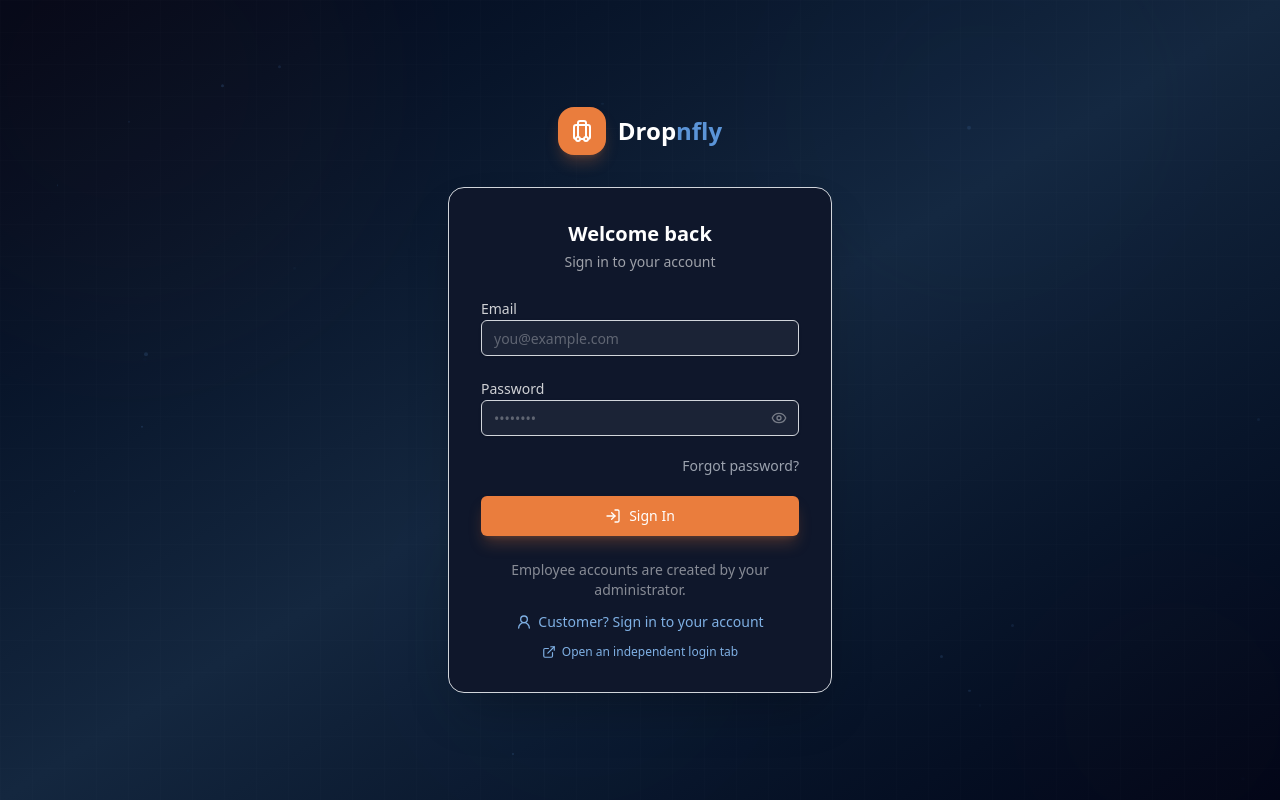
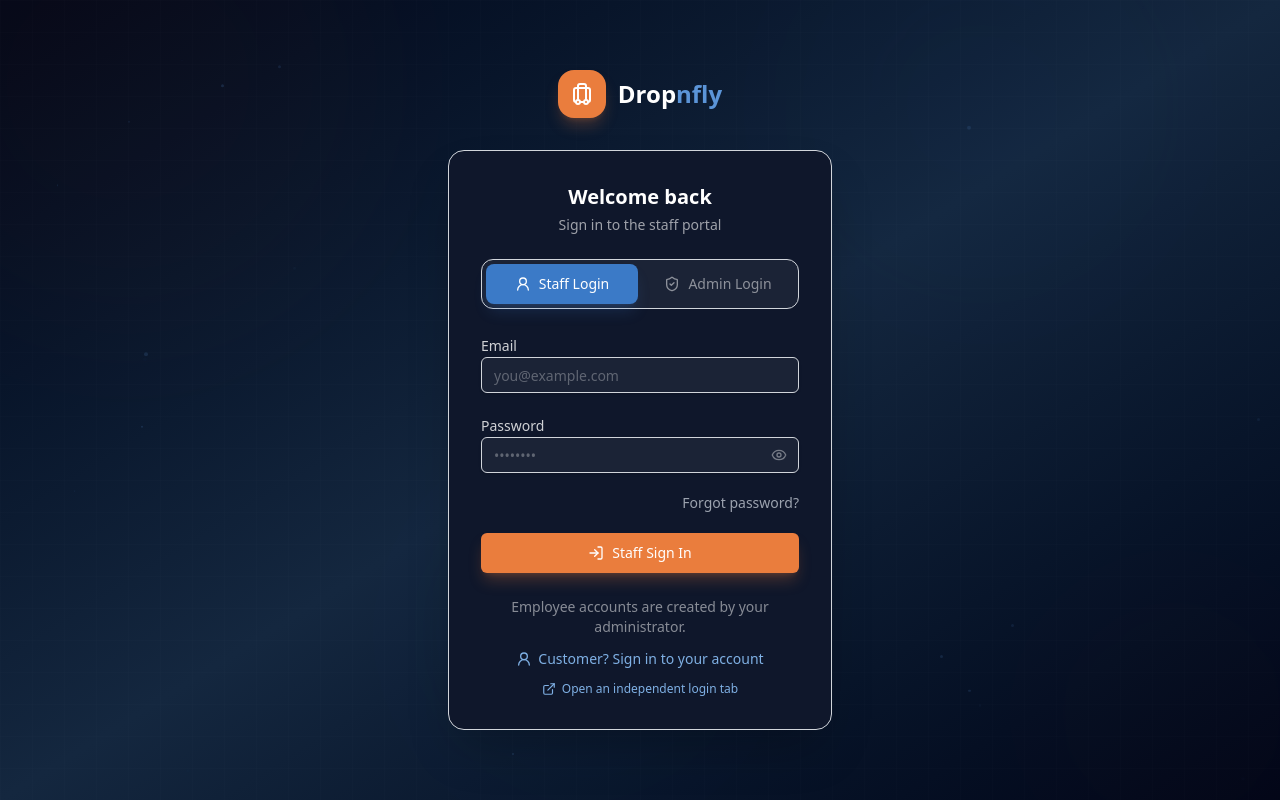
Before and after one commit to carlkelvin8/DropnFly, a Next.js app: page /login in a window 1280 px wide. Built offline with nearby package versions, Linux system fonts and the light colour scheme.

Commit message:
feat: separate admin and staff login

```diff
--- a/src/app/(auth)/login/page.tsx
+++ b/src/app/(auth)/login/page.tsx
@@ -89,6 +89,7 @@ function LoginForm() {
   const [loading, setLoading] = useState(false);
   const [showPassword, setShowPassword] = useState(false);
   const [showTotp, setShowTotp] = useState(false);
+  const [accountType, setAccountType] = useState<"STAFF" | "ADMIN">("STAFF");
   const [email, setEmail] = useState("");
   const [password, setPassword] = useState("");
   const [totpCode, setTotpCode] = useState("");
@@ -111,6 +112,7 @@ function LoginForm() {
     const result = await signIn("credentials", {
       email,
       password,
+      accountType,
       ...(showTotp ? { totpCode } : {}),
       redirect: false,
     });
@@ -212,8 +214,51 @@ function LoginForm() {
               className="mb-6 text-center"
             >
               <h1 className="text-xl font-semibold text-white">Welcome back</h1>
-              <p className="mt-1 text-sm text-white/60">Sign in to your account</p>
+              <p className="mt-1 text-sm text-white/60">
+                Sign in to the {accountType === "ADMIN" ? "admin" : "staff"} portal
+              </p>
             </motion.div>
+
+            <div
+              className="mb-6 grid grid-cols-2 gap-1 rounded-xl border border-white/10 bg-white/5 p-1"
+              role="group"
+              aria-label="Select account type"
+            >
+              <button
+                type="button"
+                aria-pressed={accountType === "STAFF"}
+                onClick={() => {
+                  setAccountType("STAFF");
+                  setError("");
+                  setShowTotp(false);
+                }}
+                className={`flex items-center justify-center gap-2 rounded-lg px-3 py-2.5 text-sm font-medium transition-all ${
+                  accountType === "STAFF"
+                    ? "bg-blue-500 text-white shadow-lg shadow-blue-500/20"
+                    : "text-white/50 hover:bg-white/5 hover:text-white/80"
+                }`}
+              >
+                <UserRound className="h-4 w-4" />
+                Staff Login
+              </button>
+              <button
+                type="button"
+                aria-pressed={accountType === "ADMIN"}
+                onClick={() => {
+                  setAccountType("ADMIN");
+                  setError("");
+                  setShowTotp(false);
+                }}
+                className={`flex items-center justify-center gap-2 rounded-lg px-3 py-2.5 text-sm font-medium transition-all ${
+                  accountType === "ADMIN"
+                    ? "bg-orange-500 text-white shadow-lg shadow-orange-500/20"
+                    : "text-white/50 hover:bg-white/5 hover:text-white/80"
+                }`}
+              >
+                <ShieldCheck className="h-4 w-4" />
+                Admin Login
+              </button>
+            </div>
 
             <form onSubmit={handleSubmit} className="space-y-5">
               <motion.div
@@ -363,7 +408,7 @@ function LoginForm() {
                     ) : (
                       <span className="flex items-center gap-2">
                         <LogIn className="h-4 w-4" />
-                        Sign In
+                        {accountType === "ADMIN" ? "Admin Sign In" : "Staff Sign In"}
                       </span>
                     )}
                   </Button>
--- a/src/lib/auth-config.ts
+++ b/src/lib/auth-config.ts
@@ -56,6 +56,7 @@ export const config = {
         email: { label: "Email", type: "email" },
         password: { label: "Password", type: "password" },
         totpCode: { label: "2FA Code", type: "text" },
+        accountType: { label: "Account Type", type: "text" },
       },
       async authorize(credentials) {
         if (!credentials?.email || !credentials?.password) return null;
@@ -79,6 +80,10 @@ export const config = {
 
         if (!user.isApproved) return null;
         if (!user.isActive) return null;
+
+        const accountType = credentials.accountType as string | undefined;
+        if (accountType === "ADMIN" && user.role !== "ADMIN") return null;
+        if (accountType === "STAFF" && !["STAFF", "EMPLOYEE"].includes(user.role)) return null;
 
         if (user.totpEnabled) {
           const code = credentials.totpCode as string | undefined;
```
